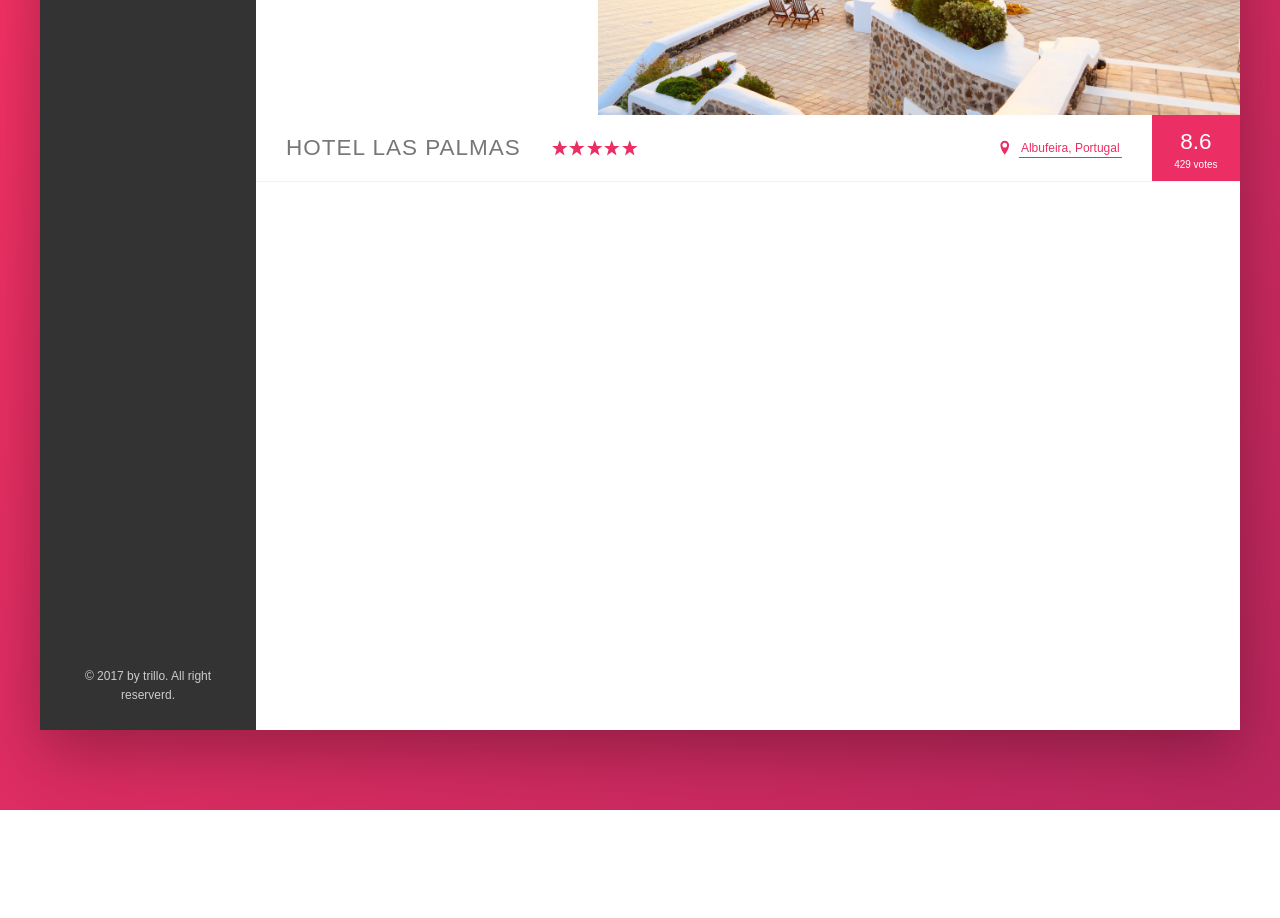
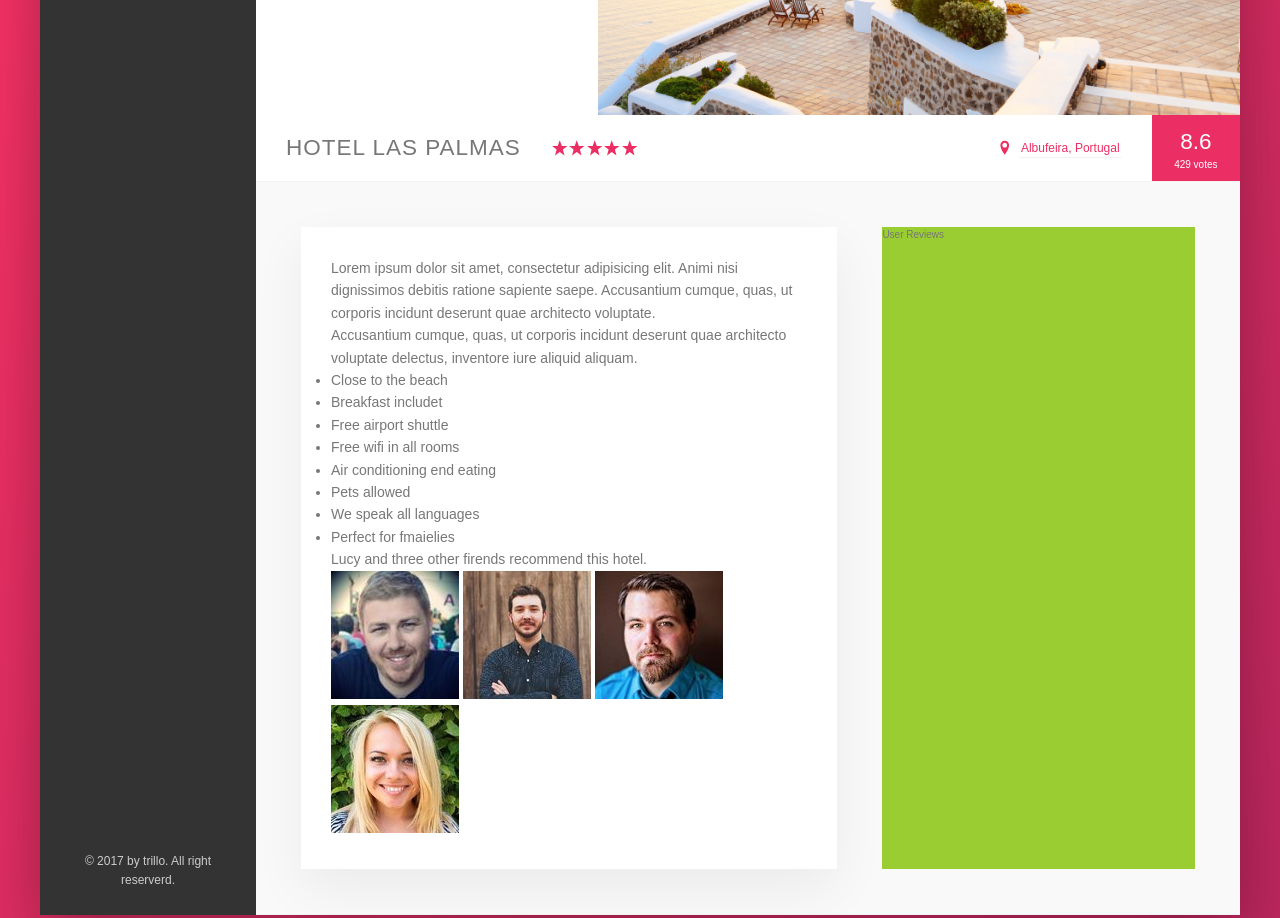
Before and after one commit to arnameti/trello-flexbox, a website: page index.html in a window 1280 px wide. Shown: the part 420-1338 px from the top of the page. Before the commit the page ends 1230 px from the top, so only its background shows below. Drawn offline with nearby package versions, Linux system fonts and the light colour scheme; files that its build step writes are made by us from their sources.

Commit message:
building description I

```diff
--- a/app/scss/globals/_variables.scss
+++ b/app/scss/globals/_variables.scss
@@ -4,4 +4,6 @@
   --shadow-light: 0 2rem 5rem rgba(0, 0, 0, 0.06);
 
   --line: 1px solid var(--color-grey-light-2);
+
+  --line: 1px solid var(--color-grey-light-2);
 }
--- /dev/null
+++ b/app/scss/layout/_description.scss
@@ -0,0 +1,3 @@
+.description {
+  font-size: 1.4rem;
+}
--- a/app/scss/layout/_hotel-overview.scss
+++ b/app/scss/layout/_hotel-overview.scss
@@ -1,7 +1,7 @@
 .overview {
   display: flex;
   align-items: center;
-  border-bottom: 1px solid var(--color-grey-light-2);
+  border-bottom: var(--line);
 
   &__heading {
     font-size: 2.25rem;
@@ -62,7 +62,7 @@
   border: none;
   color: var(--color-primary);
   font-size: inherit;
-  border-bottom: 1px solid currentColor;
+  border-bottom: var(--line);
   padding: 2px;
   display: inline-block;
   background-color: transparent;
--- a/app/scss/layout/_layout.scss
+++ b/app/scss/layout/_layout.scss
@@ -8,7 +8,7 @@
 .header {
   height: 7rem;
   background-color: #fff;
-  border-bottom: 1px solid var(--color-grey-light-2);
+  border-bottom: var(--line);
 }
 
 .content {
@@ -23,6 +23,24 @@
 .hotel-view {
   background-color: #fff;
   flex: 1;
+}
 
-  height: 100rem;
+.detail {
+  display: flex;
+  padding: 4.5rem;
+  background-color: var(--color-grey-light-1);
+  border-bottom: var(--line);
 }
+
+.description {
+  padding: 3rem;
+  flex: 0 0 60%;
+  margin-right: 4.5rem;
+  background-color: #fff;
+  box-shadow: var(--shadow-light);
+}
+
+.user-reviews {
+  background-color: yellowgreen;
+  flex: 1;
+}
--- a/app/scss/layout/index.scss
+++ b/app/scss/layout/index.scss
@@ -8,3 +8,4 @@
 @forward "layout";
 @forward "side-nav";
 @forward "hotel-overview";
+@forward "description";
--- a/index.html
+++ b/index.html
@@ -103,7 +103,6 @@
         </nav>
 
         <main class="hotel-view">
-
           <div class="gallery">
             <figure class="gallery__item">
               <img
@@ -162,7 +161,7 @@
               <div class="overview__rating-count">429 votes</div>
             </div>
           </div>
-          <!--
+
           <div class="detail">
             <div class="description">
               <p class="paragraph">
@@ -216,7 +215,8 @@
             </div>
 
             <div class="user-reviews">
-              <figure class="reviews">
+              User Reviews
+              <!-- <figure class="reviews">
                 <blockquote class="reviews__text">
                   Lorem ipsum dolor sit amet, consectetur adipisicing elit. Fuga
                   doloremque architecto dicta animi, totam, itaque officia ex.
@@ -253,10 +253,10 @@
                   <div class="reviews__rating">9.3</div>
                 </figcaption>
               </figure>
-              <button class="btn-inline">Show all <span>&rarr;</span></button>
+              <button class="btn-inline">Show all <span>&rarr;</span></button> -->
             </div>
           </div>
-          <div class="cta">
+          <!-- <div class="cta">
             <h2 class="cta__book-now">
               Good news! We have 4 free rooms for your selected dates!
             </h2>
@@ -264,9 +264,9 @@
               <span class="btn__visible">Book now</span>
               <span class="btn__invisible"> Only 4 room left</span>
             </button>
-          </div>
+          </div> -->
         </main>
-      </div> -->
+      </div>
     </div>
   </body>
 </html>
```
